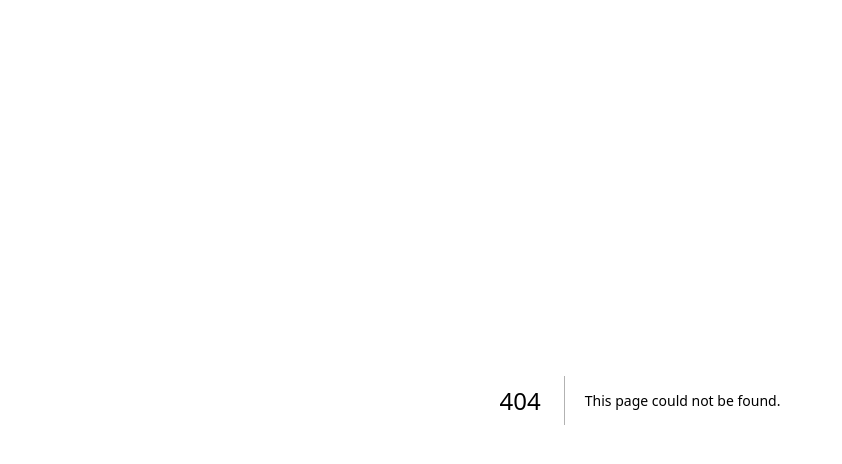
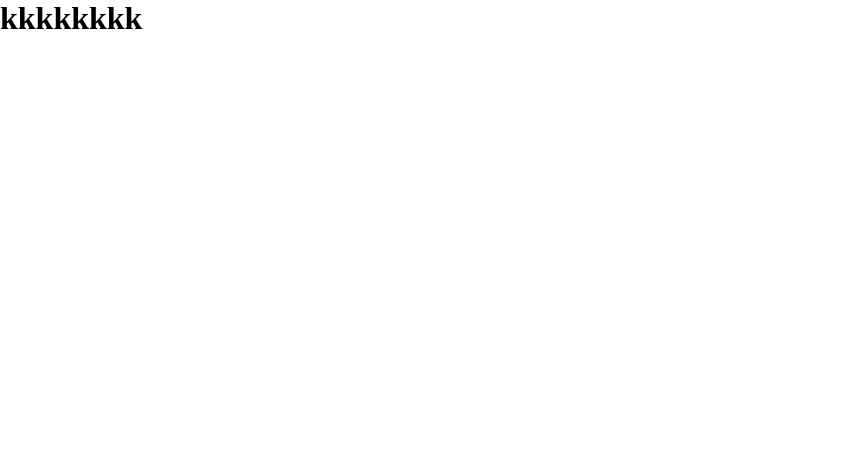
Before and after one commit to brownzini/satsfi, a Next.js app: page /dashboard in a window 1280 px wide. Before the commit this address had no page. Shown: the top 464 px of the page, without its empty margins (0-842 px from the left). Built offline with nearby package versions, Linux system fonts and the light colour scheme.

Commit message:
dashboard page has been initialized

```diff
--- /dev/null
+++ b/app/dashboard/page.tsx
@@ -0,0 +1,7 @@
+import DashboardStruct from "@/pages/DashboardStruct";
+
+export default function Dashboard () {
+    return (
+        <DashboardStruct />
+    );
+}
--- /dev/null
+++ b/pages/DashboardStruct.tsx
@@ -0,0 +1,11 @@
+'use client'
+
+import { Container } from "./styles";
+
+export default function DashboardStruct () {
+    return (
+        <Container>
+            <h1> kkkkkkkk </h1>
+        </Container>
+    );
+}
--- /dev/null
+++ b/pages/styles.ts
@@ -0,0 +1,6 @@
+import styled from 'styled-components';
+
+export const Container = styled.div`
+    width: 100%;
+    height: 100%;
+`;
```
